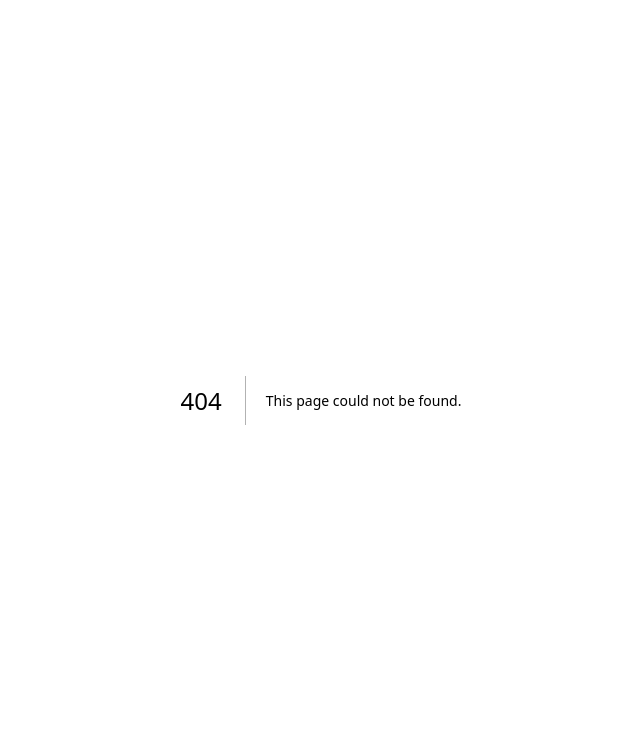
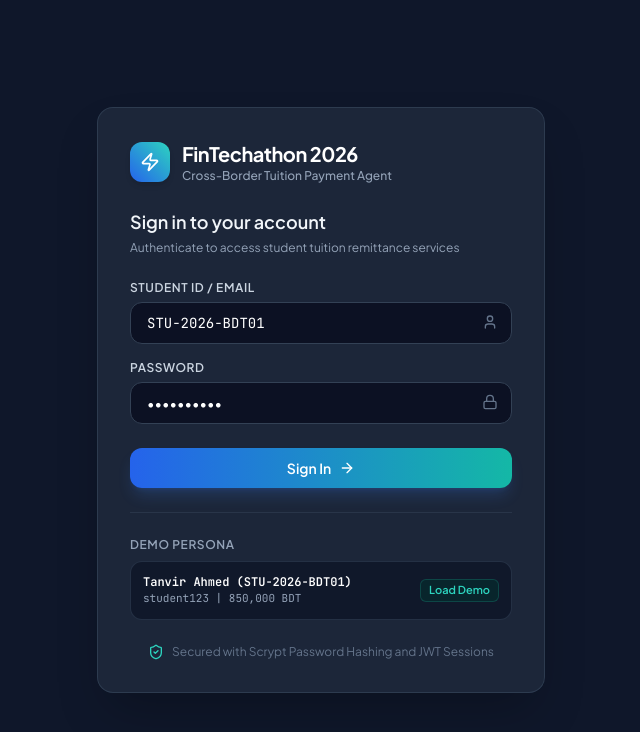
Before and after one commit to MirEashanZaman/student-tuition-payment-agent, a Next.js app in the folder frontend/: page /login in a window 1280 px wide. Before the commit this address had no page. Shown: the top 732 px of the page, without its empty margins (319-959 px from the left). Built offline with nearby package versions, Linux system fonts and the light colour scheme; no server answers.

Commit message:
add dedicated student login page at /login

```diff
--- /dev/null
+++ b/frontend/src/app/login/page.tsx
@@ -0,0 +1,131 @@
+'use client';
+
+import React, { useState } from 'react';
+import { useRouter } from 'next/navigation';
+import { api } from '../../lib/api';
+import { Lock, ShieldCheck, ArrowRight, AlertCircle, Zap, User } from 'lucide-react';
+
+export default function LoginPage() {
+  const router = useRouter();
+  const [studentId, setStudentId] = useState('STU-2026-BDT01');
+  const [password, setPassword] = useState('student123');
+  const [loading, setLoading] = useState(false);
+  const [error, setError] = useState<string | null>(null);
+
+  const handleLogin = async (e: React.FormEvent) => {
+    e.preventDefault();
+    setLoading(true);
+    setError(null);
+
+    try {
+      await api.login(studentId, password);
+      router.push('/');
+    } catch (err: any) {
+      setError(err.message || 'Login failed. Please verify credentials.');
+    } finally {
+      setLoading(false);
+    }
+  };
+
+  const handleQuickDemoFill = (id: string, pass: string) => {
+    setStudentId(id);
+    setPassword(pass);
+  };
+
+  return (
+    <div className="min-h-screen bg-slate-900 flex flex-col justify-center items-center p-4">
+      <div className="max-w-md w-full bg-slate-800/90 border border-slate-700/80 rounded-2xl shadow-2xl p-8 backdrop-blur-md">
+        <div className="flex items-center gap-3 mb-6">
+          <div className="w-10 h-10 rounded-xl bg-gradient-to-tr from-blue-600 to-teal-400 flex items-center justify-center text-white shadow-md">
+            <Zap className="w-5 h-5" />
+          </div>
+          <div>
+            <h1 className="text-xl font-bold text-white tracking-tight">FinTechathon 2026</h1>
+            <p className="text-xs text-slate-400 font-medium">Cross-Border Tuition Payment Agent</p>
+          </div>
+        </div>
+
+        <div className="mb-6">
+          <h2 className="text-lg font-semibold text-slate-100">Sign in to your account</h2>
+          <p className="text-xs text-slate-400 mt-1">Authenticate to access student tuition remittance services</p>
+        </div>
+
+        {error && (
+          <div className="mb-4 p-3 rounded-xl bg-rose-500/10 border border-rose-500/30 text-rose-300 text-xs flex items-center gap-2">
+            <AlertCircle className="w-4 h-4 shrink-0" />
+            <span>{error}</span>
+          </div>
+        )}
+
+        <form onSubmit={handleLogin} className="space-y-4">
+          <div>
+            <label className="block text-xs font-semibold text-slate-300 mb-1.5 uppercase tracking-wider">
+              Student ID / Email
+            </label>
+            <div className="relative">
+              <input
+                type="text"
+                value={studentId}
+                onChange={(e) => setStudentId(e.target.value)}
+                required
+                className="w-full bg-slate-950/60 border border-slate-700 rounded-xl px-4 py-2.5 text-sm text-white placeholder-slate-500 focus:outline-none focus:border-blue-500 transition-colors font-mono"
+                placeholder="STU-2026-BDT01"
+              />
+              <User className="w-4 h-4 text-slate-500 absolute right-3.5 top-3" />
+            </div>
+          </div>
+
+          <div>
+            <label className="block text-xs font-semibold text-slate-300 mb-1.5 uppercase tracking-wider">
+              Password
+            </label>
+            <div className="relative">
+              <input
+                type="password"
+                value={password}
+                onChange={(e) => setPassword(e.target.value)}
+                required
+                className="w-full bg-slate-950/60 border border-slate-700 rounded-xl px-4 py-2.5 text-sm text-white placeholder-slate-500 focus:outline-none focus:border-blue-500 transition-colors"
+                placeholder="Password"
+              />
+              <Lock className="w-4 h-4 text-slate-500 absolute right-3.5 top-3" />
+            </div>
+          </div>
+
+          <div className="pt-2">
+            <button
+              type="submit"
+              disabled={loading}
+              className="w-full py-2.5 px-4 rounded-xl bg-gradient-to-r from-blue-600 to-teal-500 hover:from-blue-500 hover:to-teal-400 text-white font-semibold text-sm shadow-lg shadow-blue-500/20 flex items-center justify-center gap-2 transition-all disabled:opacity-50"
+            >
+              <span>{loading ? 'Authenticating...' : 'Sign In'}</span>
+              <ArrowRight className="w-4 h-4" />
+            </button>
+          </div>
+        </form>
+
+        <div className="mt-6 pt-6 border-t border-slate-700/60">
+          <p className="text-xs font-semibold text-slate-400 mb-2 uppercase tracking-wider">Demo Persona</p>
+          <button
+            type="button"
+            onClick={() => handleQuickDemoFill('STU-2026-BDT01', 'student123')}
+            className="w-full text-left p-3 rounded-xl bg-slate-950/40 border border-slate-700/60 hover:border-slate-600 transition-colors flex items-center justify-between"
+          >
+            <div>
+              <div className="text-xs font-bold text-white font-mono">Tanvir Ahmed (STU-2026-BDT01)</div>
+              <div className="text-[11px] text-slate-400 font-mono">student123 | 850,000 BDT</div>
+            </div>
+            <span className="text-[11px] font-semibold text-teal-400 bg-teal-950/60 border border-teal-800/60 px-2 py-0.5 rounded-md">
+              Load Demo
+            </span>
+          </button>
+        </div>
+
+        <div className="mt-6 flex items-center justify-center gap-2 text-slate-500 text-xs">
+          <ShieldCheck className="w-4 h-4 text-teal-400" />
+          <span>Secured with Scrypt Password Hashing and JWT Sessions</span>
+        </div>
+      </div>
+    </div>
+  );
+}
```
